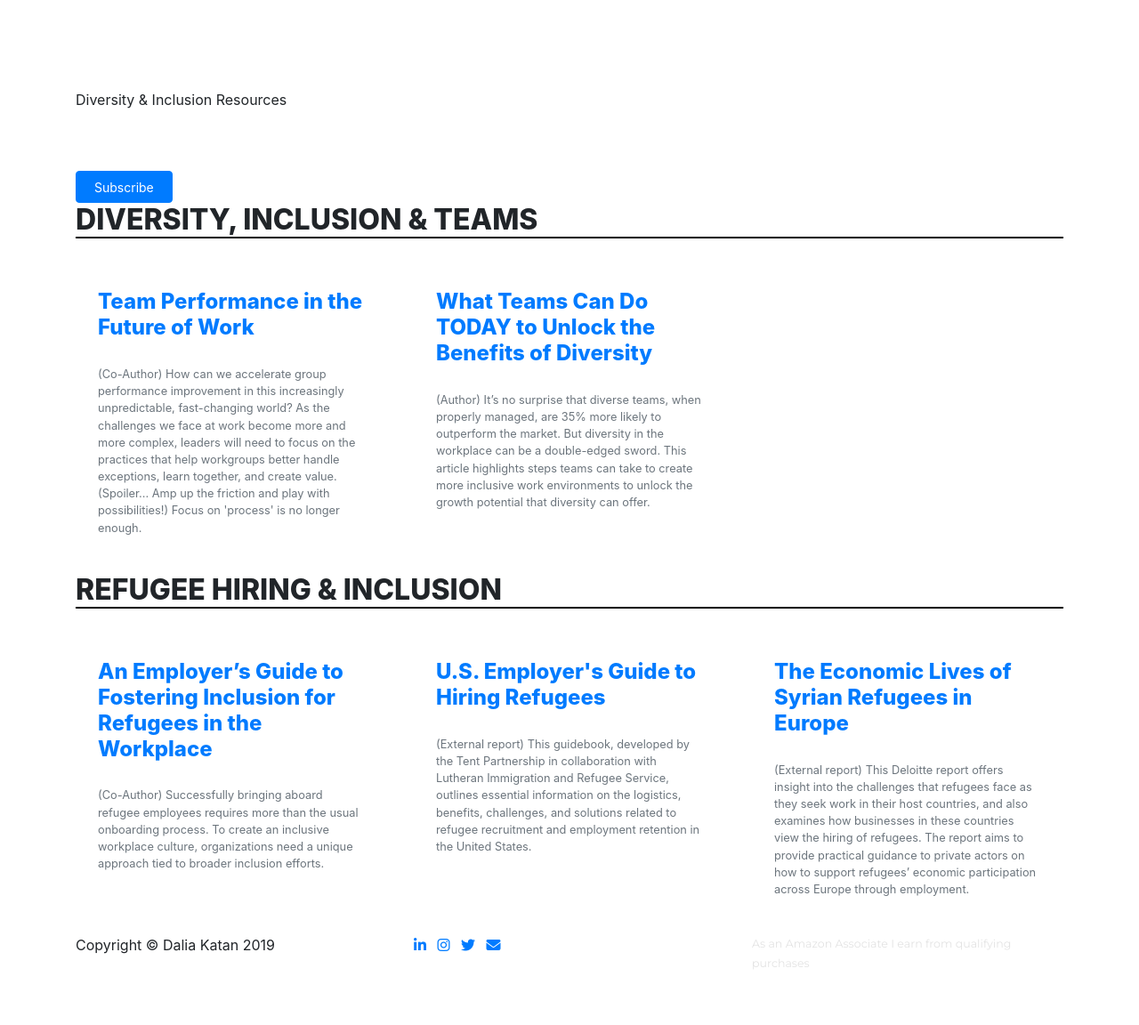
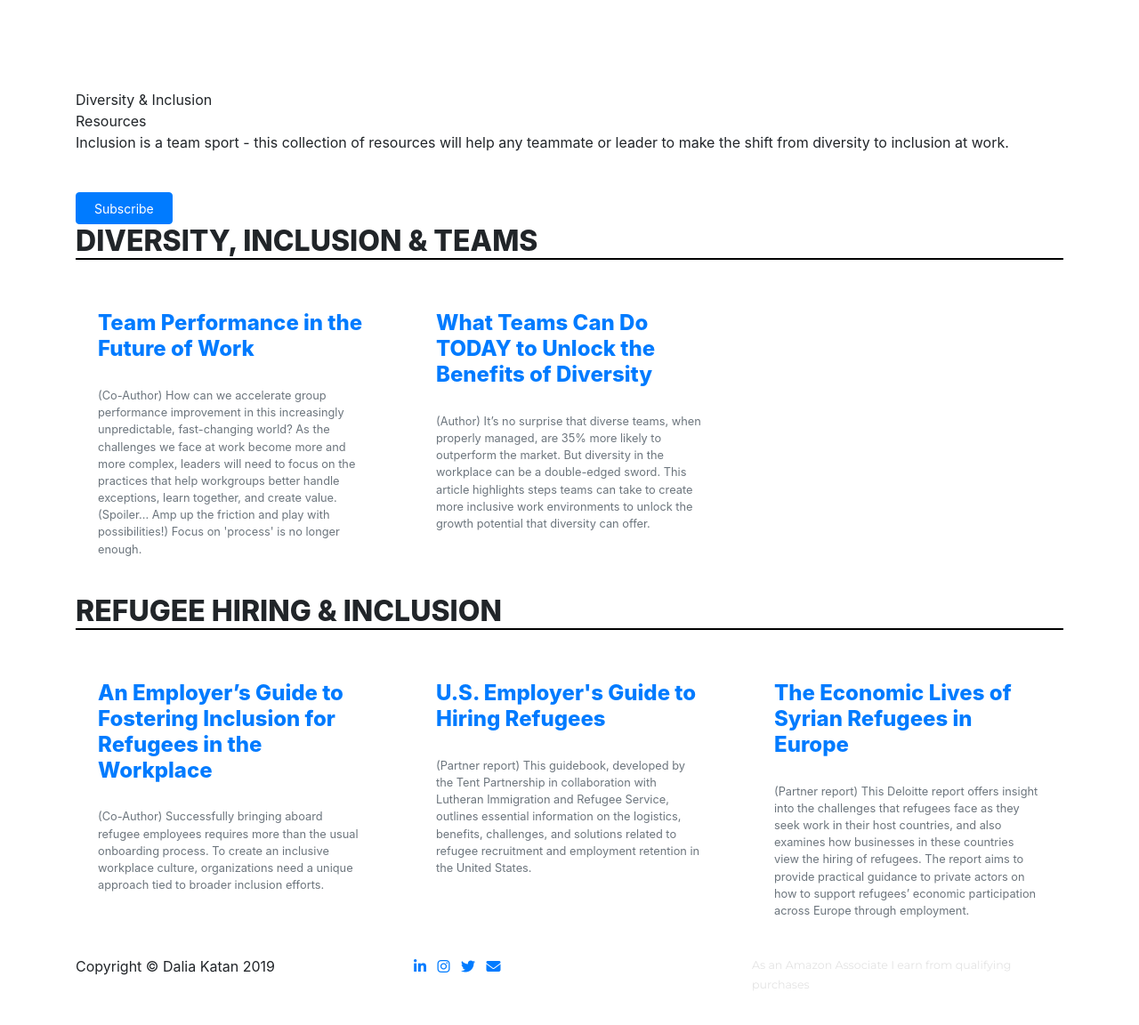
Before and after one commit to dalkat/dalkat.github.io, a Jekyll site: the page built from inclusion.md, in a window 1280 px wide and 1155 px high. Shown: the top 1152 px of the window at 89% size. Built offline with Jekyll 4.4.1, drawn with Linux system fonts in a browser that asks for light colours; nearby versions of some CDN libraries; some web fonts are replaced; library files that are not in the unit come from our copies.

Commit message:
subtitle

```diff
--- a/_data/inclusion.yml
+++ b/_data/inclusion.yml
@@ -1,6 +1,6 @@
 intro:
-  heading: Diversity & Inclusion Resources
-  lead-in: ''
+  heading: Diversity & Inclusion<br>Resources
+  lead-in: Inclusion is a team sport - this collection of resources will help any teammate or leader to make the shift from diversity to inclusion at work.
   btn: ''
 
 services1:
@@ -27,10 +27,10 @@ services2:
       img: img/content/refugee_thumb.jpg
       url: https://daliakatan.com/for-you/report-refugee
     - heading: U.S. Employer's Guide to Hiring Refugees
-      text: (External report) This guidebook, developed by the Tent Partnership in collaboration with Lutheran Immigration and Refugee Service, outlines essential information on the logistics, benefits, challenges, and solutions related to refugee recruitment and employment retention in the United States.
+      text: (Partner report) This guidebook, developed by the Tent Partnership in collaboration with Lutheran Immigration and Refugee Service, outlines essential information on the logistics, benefits, challenges, and solutions related to refugee recruitment and employment retention in the United States.
       img: img/content/refugeetent_thumb.jpg
       url: https://www.tent.org/wp-content/uploads/2018/01/Tent_Guidebook_FINAL.pdf
     - heading: The Economic Lives of Syrian Refugees in Europe
-      text: (External report) This Deloitte report offers insight into the challenges that refugees face as they seek work in their host countries, and also examines how businesses in these countries view the hiring of refugees. The report aims to provide practical guidance to private actors on how to support refugees’ economic participation across Europe through employment.
+      text: (Partner report) This Deloitte report offers insight into the challenges that refugees face as they seek work in their host countries, and also examines how businesses in these countries view the hiring of refugees. The report aims to provide practical guidance to private actors on how to support refugees’ economic participation across Europe through employment.
       img: img/content/refugeedeloitte_thumb.jpg
       url: https://www2.deloitte.com/content/dam/Deloitte/global/Documents/About-Deloitte/talent-displaced-syrian-refugees-europe.pdf
```
